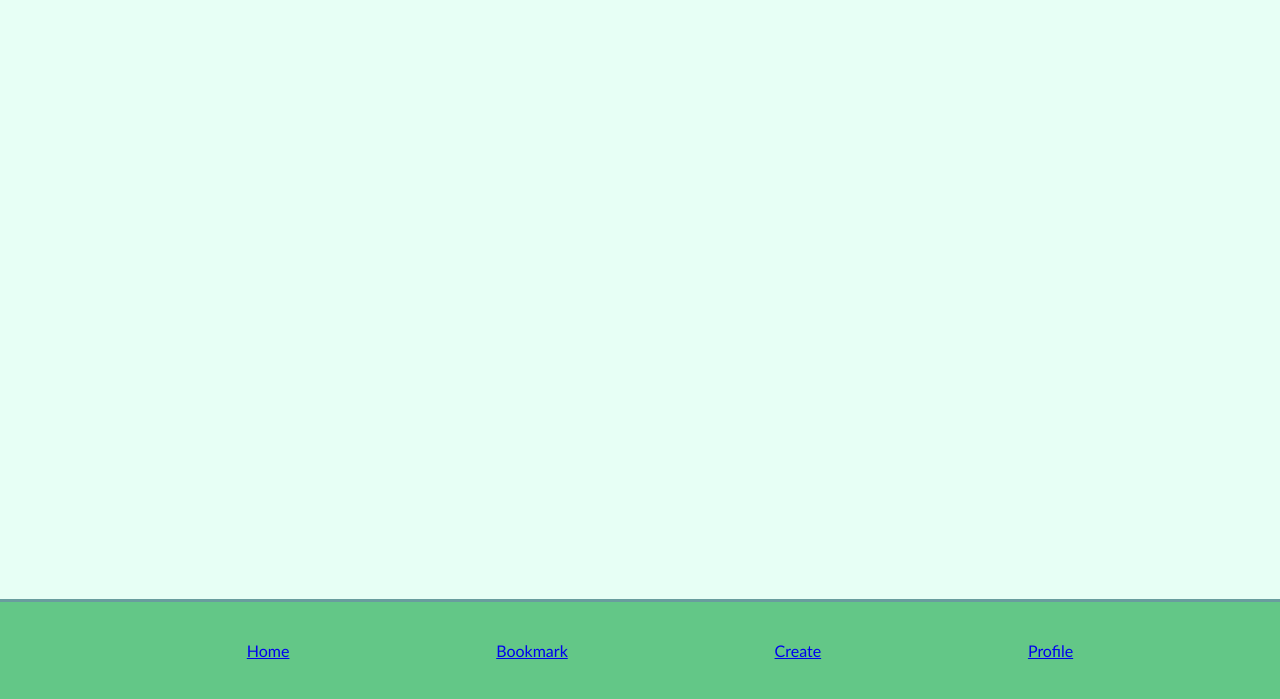
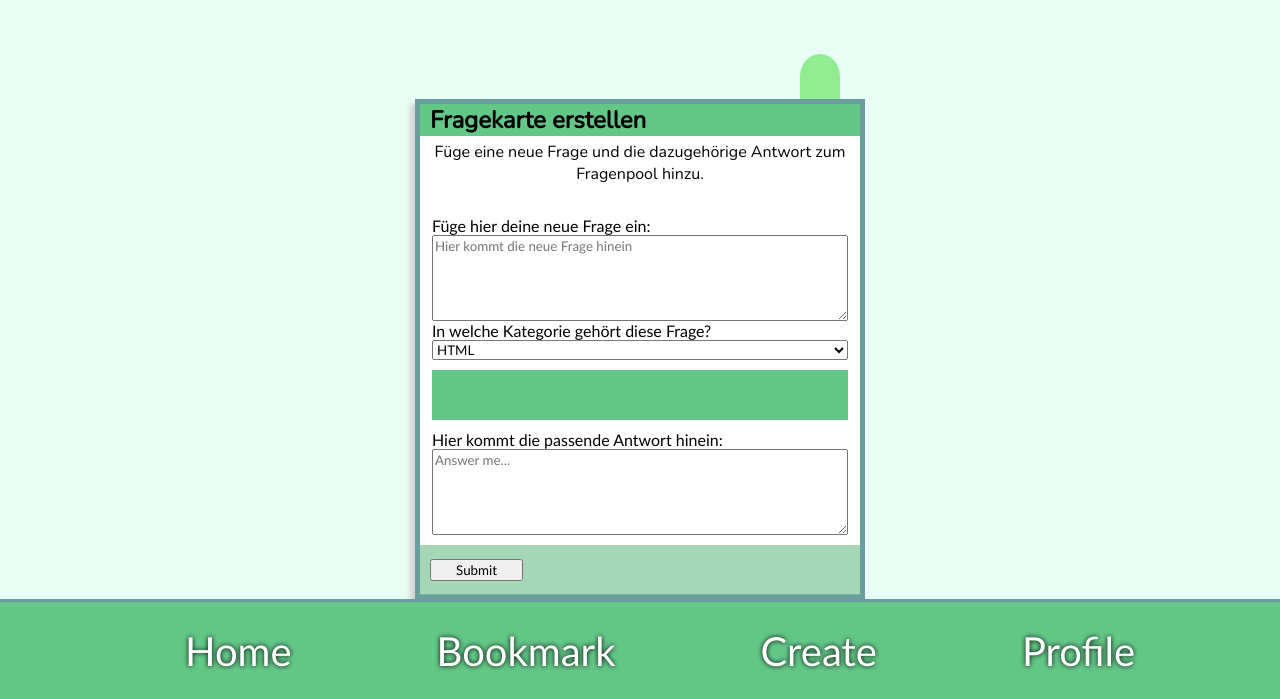
Before and after one commit to heinenandreas/quiz-app, a website: page create.html in a window 1280 px wide. Shown: the part 101-800 px from the top of the page. Drawn offline with nearby package versions, Linux system fonts and the light colour scheme.

Commit message:
add and style Form-file

```diff
--- a/create.html
+++ b/create.html
@@ -10,12 +10,72 @@
 
   <body class="body-style">
     <header class="header-layout">
-      <h1>Create</h1>
+      <h1 class="header-headline">Create</h1>
     </header>
+
+    <main class="main-content">
+      <article class="form-layout">
+        <div class="bookmark-style-active"></div>
+        <div class="card-head">
+          <h1 class="question-headline" id="form-heading">
+            Fragekarte erstellen
+          </h1>
+        </div>
+
+        <form
+          class="form-flex"
+          aria-labelledby="form-heading"
+          aria-describedby="form-description"
+        >
+          <p class="question-text" id="form-description">
+            Füge eine neue Frage und die dazugehörige Antwort zum Fragenpool
+            hinzu.
+          </p>
+          <fieldset class="form-box">
+            <!-- <legend>Neue Frage</legend> -->
+            <label for="neue-frage">Füge hier deine neue Frage ein:</label>
+            <textarea
+              name="neue-frage"
+              id="neue-frage"
+              placeholder="Hier kommt die neue Frage hinein"
+              rows="5"
+              cols="50"
+              maxlength="100"
+            ></textarea>
+
+            <label for="kategorie"
+              >In welche Kategorie gehört diese Frage?</label
+            >
+            <select name="kategorie" id="kategorie">
+              <option value="HTML">HTML</option>
+              <option value="CSS">CSS</option>
+              <option value="Grid">Grid</option>
+              <option value="Flex">Flex</option>
+            </select>
+
+            <div class="middle-line"></div>
+
+            <!--  <legend>Neue Antwort</legend> -->
+            <label for="personal-message"
+              >Hier kommt die passende Antwort hinein:</label
+            >
+            <textarea
+              name="personal-message"
+              id="personal-message"
+              placeholder="Answer me..."
+              rows="5"
+              cols="50"
+              maxlength="100"
+            ></textarea>
+          </fieldset>
+          <div class="categories"><input type="submit" value="Submit" /></div>
+        </form>
+      </article>
+    </main>
 
     <footer class="footer-layout">
       <nav class="navigation">
-        <ul class="navigation-ul">
+        <ul class="navigation-ul navigation-style">
           <li class="navigation-li"><a href="/index.html">Home</a></li>
           <li class="navigation-li"><a href="/bookmarks.html">Bookmark</a></li>
           <li class="navigation-li"><a href="/create.html">Create</a></li>
--- a/style/components/add-question-form.css
+++ b/style/components/add-question-form.css
@@ -1,24 +1,68 @@
-body {
-  margin: 20px auto;
-  max-width: 500px;
+.card-head {
+  box-sizing: content-box;
+  height: 45px;
+  background-color: #63c787;
 }
 
-form * {
-  display: block;
-  margin: 0.5rem;
+.question-headline {
+  font-family: "Nunito", sans-serif;
+  color: black;
+  margin: 0;
 }
 
-button {
-  margin-top: 0.5rem;
+.prescription {
+  font-size: 8px;
 }
 
-legend {
-  background-color: black;
-  color: white;
-  padding: 0.2rem;
+.form-layout {
+  position: relative;
+  top: 200px;
+  display: flex;
+  flex-direction: column;
+  justify-content: space-between;
+  width: 450px;
+  height: 500px;
+  background-color: white;
+  border: 5px solid #699d9e;
+  box-shadow: -5px 5px 5px 0px lightgrey;
 }
 
-fieldset {
-  margin-top: 1rem;
-  padding: 1rem;
+/* .formflex {
+  padding: 5px;
+  display: flex;
+  flex-direction: column;
+  justify-content: space-between;
+} */
+
+.middle-line {
+  width: 100%;
+  height: 50px;
+  margin: 10px 0;
+  background-color: #63c787;
 }
+
+.form-box {
+  display: flex;
+  flex-direction: column;
+  justify-content: space-between;
+  padding: 5;
+  margin: 0;
+  border: 0;
+}
+
+.question-text {
+  margin: 5px 0;
+  padding-bottom: 20px;
+  text-align: center;
+  font-family: "Nunito", sans-serif;
+}
+
+.answer-text {
+  text-align: center;
+  font-family: "Nunito", sans-serif;
+}
+
+.label-text {
+  padding: 30px;
+  margin: 30px;
+}
--- a/style/components/card.css
+++ b/style/components/card.css
@@ -17,7 +17,7 @@
 
 .card-layout {
   position: relative;
-  top: 150px;
+  top: 200px;
   display: flex;
   flex-direction: column;
   justify-content: space-between;
@@ -30,6 +30,8 @@
 
 /* Kopieren nicht vergessen von card-layout +height 400px */
 .card-layout-answer {
+  position: relative;
+  top: 200px;
   display: flex;
   flex-direction: column;
   justify-content: space-between;
```
Also changed, not shown: bookmarks.html (+5 -3 lines), index.html (+2 -0 lines), profile.html (+4 -2 lines), style/components/add-question-form.stories.js (+27 -18 lines).
